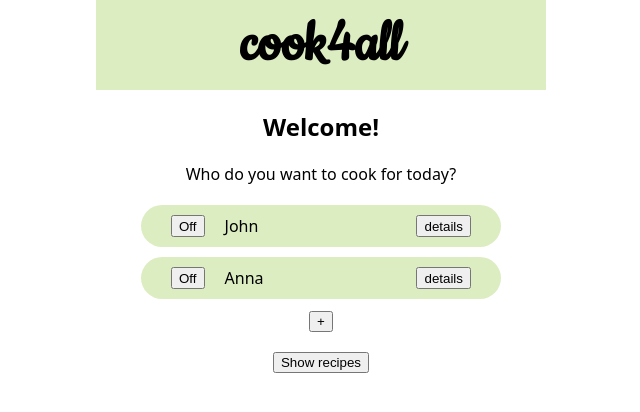
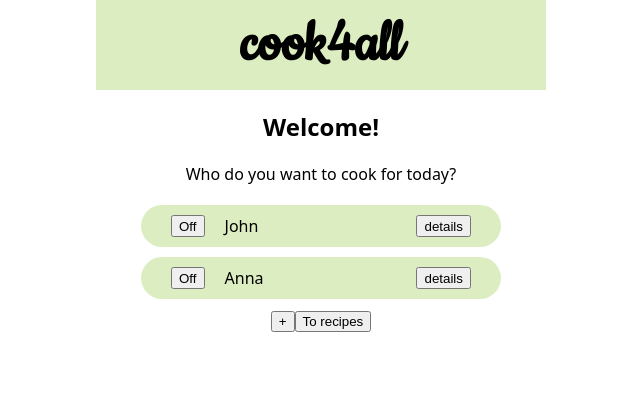
Before and after one commit to s-kond/capstone-cook4all, a React (Create React App) app: page / in a window 1280 px wide. Shown: the top 412 px of the page, without its empty margins (319-959 px from the left). Built offline with nearby package versions, Linux system fonts and the light colour scheme.

Commit message:
smaller fixes

```diff
--- a/src/pages/Home.js
+++ b/src/pages/Home.js
@@ -4,18 +4,9 @@ import GuestCard from "../components/GuestCard";
 import { useContext } from "react";
 import { UserContext } from "../util/UserContext";
 
-export default function Home({ handleSubmit }) {
+export default function Home() {
   const navigate = useNavigate();
   const { guestArray } = useContext(UserContext);
-
-  function onSubmit(event) {
-    event.preventDefault();
-    const form = event.target;
-    console.log(form.elements);
-    const { Anna } = form.elements;
-    console.log(Anna);
-    handleSubmit();
-  }
 
   return (
     <>
@@ -29,15 +20,15 @@ export default function Home({ handleSubmit }) {
             ? "Who do you want to cook for today?"
             : "Nobody here... Start by clicking + and add new guests!"}
         </WelcomeMessage>
-        <form onSubmit={onSubmit}>
+        <section>
           {guestArray.map((guest) => {
             return <GuestCard key={guest.id} personalData={guest} />;
           })}
-          <button type="button" onClick={() => navigate("/create-guest")}>
-            +
-          </button>
-          <StyledSubmitButton type="submit">Show recipes</StyledSubmitButton>
-        </form>
+        </section>
+        <button type="button" onClick={() => navigate("/create-guest")}>
+          +
+        </button>
+        <button onClick={() => navigate("/recipes")}>To recipes</button>
       </main>
     </>
   );
@@ -57,8 +48,3 @@ export const StyledHeader = styled.header`
 const WelcomeMessage = styled.p`
   margin: 20px auto;
 `;
-
-const StyledSubmitButton = styled.button`
-  display: block;
-  margin: 20px auto;
-`;
```
